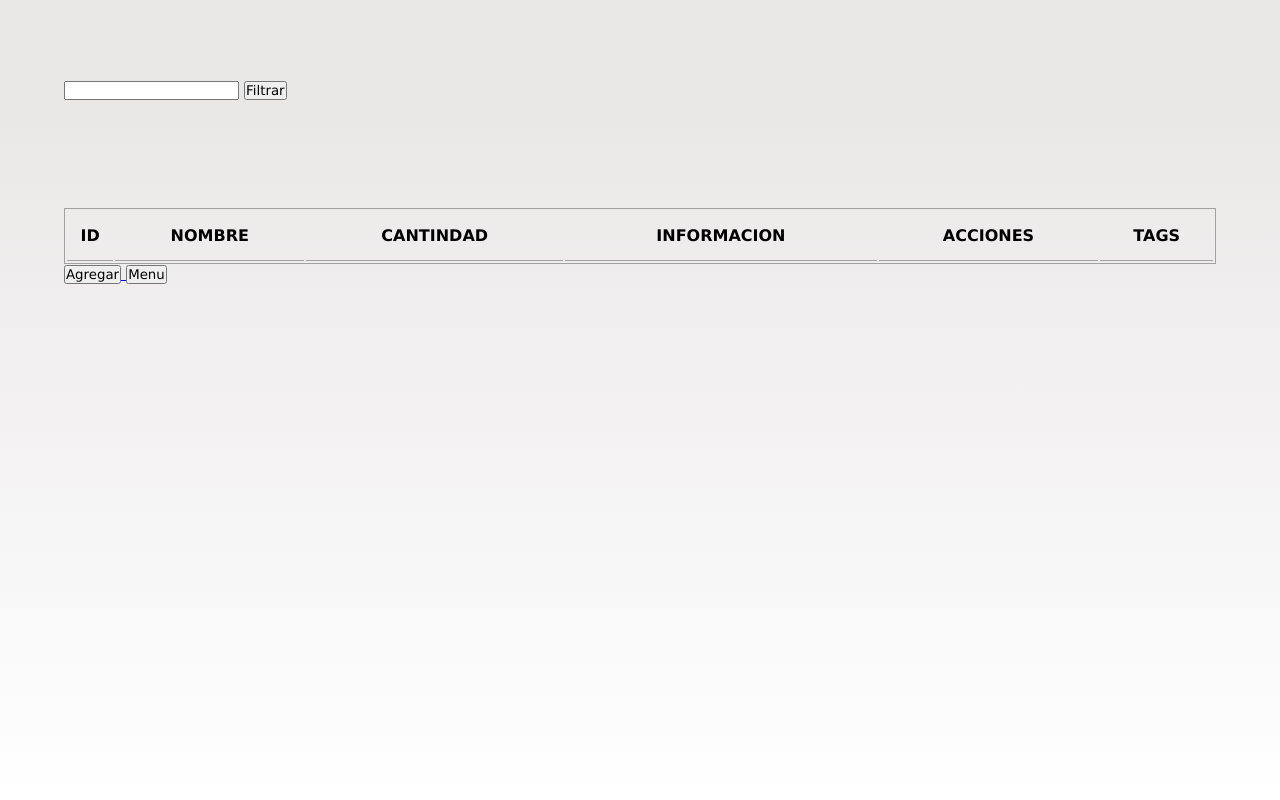
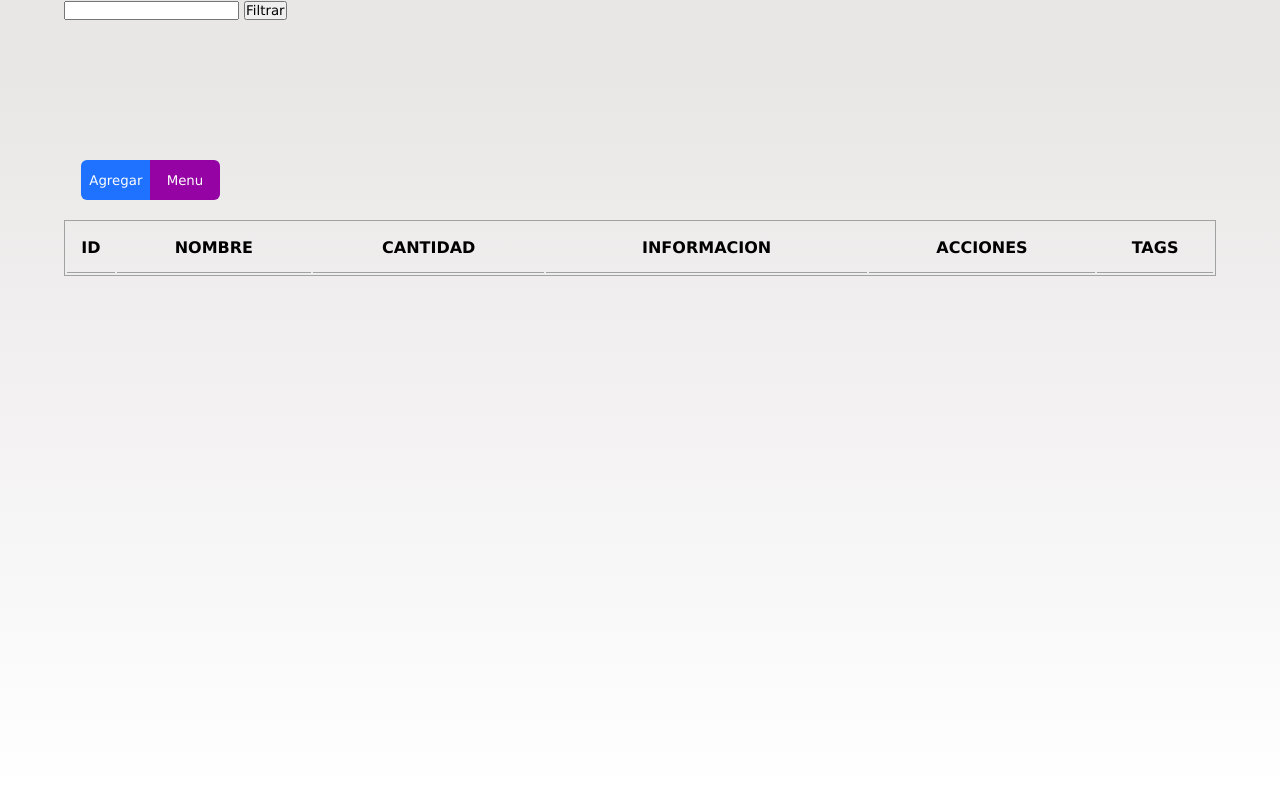
Before and after one commit to AlexLimaValle/capacitacion-mlimavalle, a CodeIgniter app: page /database/tabla in a window 1280 px wide. Run offline with CodeIgniter, Linux system fonts and the light colour scheme; data that the repository does not hold is empty.

Commit message:
gran avance

```diff
--- a/application/models/data/Base.php
+++ b/application/models/data/Base.php
@@ -3,9 +3,8 @@
 
     class Base extends CI_Model{
 
-        public function save($data,$tags){
+        public function save($data){
             $this->db->query("ALTER TABLE cosas AUTO_INCREMENT 1");
-
             $this->db->insert("cosas",$data);
         }
 
--- a/application/views/user/List.php
+++ b/application/views/user/List.php
@@ -15,11 +15,19 @@
                     <button class="filter__button">Filtrar</button>
                 </a>
             </div>
+            <div class="tables_buttons">
+                <a href="<?php base_url();?>addCosa" class="tables__buttons-a">
+                    <button class="tables__button tables__button--border-radius" type="button">Agregar</button>
+                </a>
+                <a href="<?php echo base_url();?>" class="tables__buttons-a">
+                    <button class="tables__button" type="button">Menu</button>
+                </a>
+            </div>
             <table class="table">
                 <tr class="table__tr">
                     <th class="table__th">ID</th>
                     <th class="table__th">NOMBRE</th>
-                    <th class="table__th">CANTINDAD</th>
+                    <th class="table__th">CANTIDAD</th>
                     <th class="table__th">INFORMACION</th>
                     <th class="table__th">ACCIONES</th>
                     <th class="table__th">TAGS</th>
@@ -35,21 +43,13 @@
                                 <button class="table__button" type="button">UPDATE</button>
                             </a>
                             <a href="<?php base_url()?>delete/<?= $item->id?>" class="table__a">
-                                <button class="table__button" type="button">DELETE</button>
+                                <button class="table__button table__button--background" type="button">DELETE</button>
                             </a>
                         </td>
                         <td></td>
                     </tr>
                 <?php endforeach;?>
             </table>
-            <div class="tables_buttons">
-                <a href="<?php base_url();?>addCosa" class="tables__buttons-a">
-                    <button class="tables__button" type="button">Agregar</button>
-                </a>
-                <a href="<?php echo base_url();?>" class="tables__buttons-a">
-                    <button class="tables__button" type="button">Menu</button>
-                </a>
-            </div>
         </div>
     </div>
 </body>
--- a/application/views/user/Menu.php
+++ b/application/views/user/Menu.php
@@ -14,7 +14,7 @@
                     <div class="container__option">
                       <!--   <img src="../../../img/left.webp" alt="" class="container__img"> -->
                         <div class="container__text">
-                            <h1 class="container__h1">Nueva cosa</h1>
+                            <h1 class="container__h1">NUEVA COSA</h1>
                         </div>
                     </div>
                 </a>
@@ -22,7 +22,7 @@
                     <div class="container__option">
                        <!--  <img src="../../../img/main.webp" alt="" class="container__img"> -->
                         <div class="container__text">
-                            <h1 class="container__h1">Datos</h1>
+                            <h1 class="container__h1">DATOS</h1>
                         </div>
                     </div>
                 </a>
@@ -30,7 +30,7 @@
                     <div class="container__option">
                         <!-- <img src="../../../img/right.webp" alt="" class="container__img"> -->
                         <div class="container__text">
-                            <h1 class="container__h1">Tags</h1>
+                            <h1 class="container__h1">ABM TAGS</h1>
                         </div>
                     </div>
                 </a>
--- a/css/style.css
+++ b/css/style.css
@@ -18,6 +18,7 @@
     flex-flow: row wrap;
     justify-content: center;
     align-items: center;
+    overflow: auto;
 }
 
 .container .container__main{
@@ -256,10 +285,11 @@
 
 .container .tables{
     width: 90%;
-    height: 80%;
+    height: 100%;
     display: flex;
     flex-flow: column wrap;
     justify-content: space-start;
+    overflow: auto;
 }
 
 .container .tables .filter{
@@ -267,11 +297,52 @@
     height: 20%;
 }
 
+.container .tables .tables_buttons{
+    width: 15%;
+    height: 5%;
+    margin-bottom: 20px;
+    display: flex;
+    flex-flow: row wrap;
+    justify-content: center;
+}
+
+.container .tables .tables_buttons .tables__buttons-a{
+    text-decoration: none;
+    display: inline-block;
+    width: 40%;
+    height: 100%;
+
+}
+
+
+.container .tables .tables_buttons .tables__buttons-a .tables__button{
+    width: 100%;
+    height: 100%;
+    border: none;
+    border-top-right-radius: 6px;
+    border-bottom-right-radius: 6px;
+    background-color:rgb(150, 3, 164);
+    color:#fff;
+    transition:background-color .2s;
+    cursor: pointer;
+}
+
+.container .tables .tables_buttons .tables__buttons-a .tables__button:hover{
+    background-color: #b4b1b1;
+}
+
+.container .tables .tables_buttons .tables__buttons-a .tables__button.tables__button--border-radius{
+    border-top-left-radius: 6px;
+    border-bottom-left-radius: 6px;
+    border-top-right-radius: 0px;
+    border-bottom-right-radius: 0px;
+    background-color: #1f71ff;
+}
+
 .container .tables .table{
     width: 100%;
     height: auto;
     border: solid 1px #a0a2a2;
-    overflow: scroll;
 }
 
 .container .tables .table .table__tr{
```
Also changed, not shown: other parts of css/style.css (+41 -7 lines), application/controllers/control/Save.php (+8 -2 lines), application/models/data/Addtags.php (added, +22 -0 lines).
